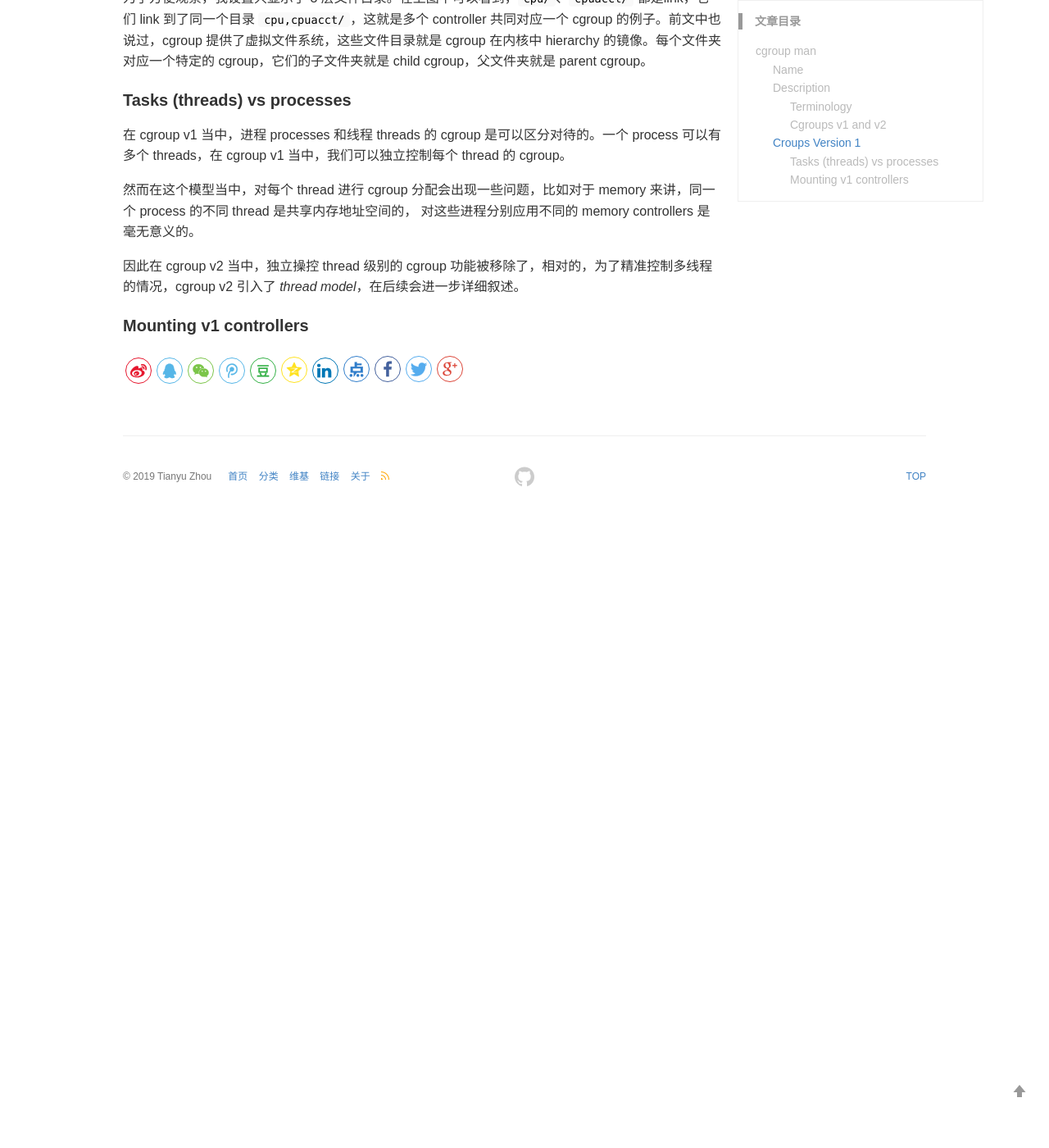
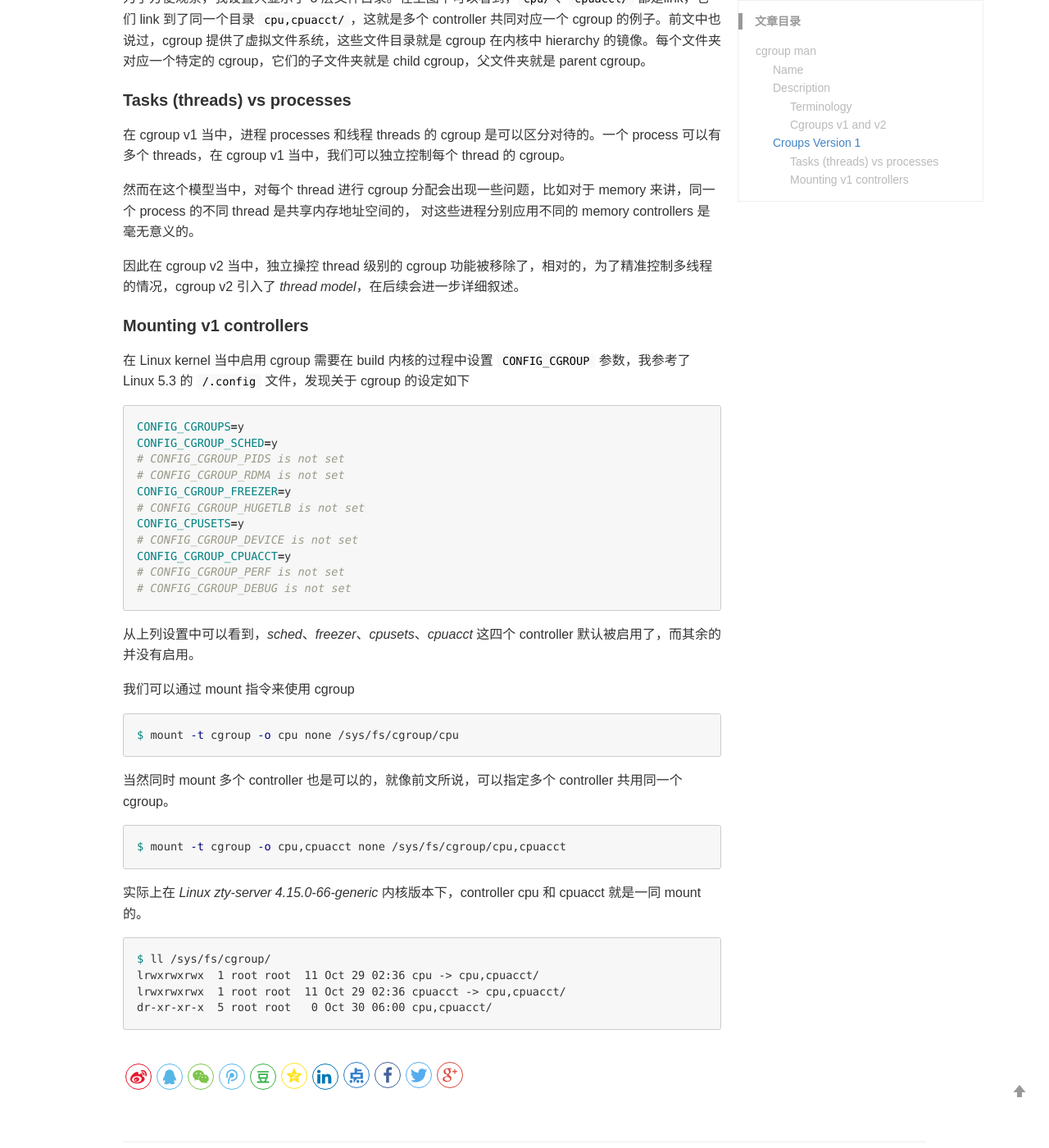
Before and after one commit to WYWAshley/WYWAshley.github.io, a Jekyll site: the page built from _posts/2019-10-28-cgroups-usage.md, in a window 1280 px wide and 1400 px high, scrolled down 2964 px. Shown: the whole window at 82% size. Built offline with Jekyll 4.4.1, drawn with Linux system fonts in a browser that asks for light colours; comment, search, counter and statistics services are not loaded; before the commit the page ends 3594 px from its top, so only the background shows below that.

Commit message:
Update 2019-10-28-cgroups-usage.md

````diff
--- a/_posts/2019-10-28-cgroups-usage.md
+++ b/_posts/2019-10-28-cgroups-usage.md
@@ -118,3 +118,42 @@ $ tree -d -L 3 /sys/fs/cgroup/
 因此在 cgroup v2 当中，独立操控 thread 级别的 cgroup 功能被移除了，相对的，为了精准控制多线程的情况，cgroup v2 引入了 *thread model*，在后续会进一步详细叙述。
 
 #### Mounting v1 controllers
+
+在 Linux kernel 当中启用 cgroup 需要在 build 内核的过程中设置 `CONFIG_CGROUP` 参数，我参考了 Linux 5.3 的 `/.config` 文件，发现关于 cgroup 的设定如下
+
+```shell
+CONFIG_CGROUPS=y
+CONFIG_CGROUP_SCHED=y
+# CONFIG_CGROUP_PIDS is not set
+# CONFIG_CGROUP_RDMA is not set
+CONFIG_CGROUP_FREEZER=y
+# CONFIG_CGROUP_HUGETLB is not set
+CONFIG_CPUSETS=y
+# CONFIG_CGROUP_DEVICE is not set
+CONFIG_CGROUP_CPUACCT=y
+# CONFIG_CGROUP_PERF is not set
+# CONFIG_CGROUP_DEBUG is not set
+```
+
+从上列设置中可以看到，*sched*、*freezer*、*cpusets*、*cpuacct* 这四个 controller 默认被启用了，而其余的并没有启用。
+
+我们可以通过 mount 指令来使用 cgroup
+
+```shell
+$ mount -t cgroup -o cpu none /sys/fs/cgroup/cpu
+```
+
+当然同时 mount 多个 controller 也是可以的，就像前文所说，可以指定多个 controller 共用同一个 cgroup。
+
+```shell
+$ mount -t cgroup -o cpu,cpuacct none /sys/fs/cgroup/cpu,cpuacct
+```
+
+实际上在 *Linux zty-server 4.15.0-66-generic* 内核版本下，controller cpu 和 cpuacct 就是一同 mount 的。
+
+```shell
+$ ll /sys/fs/cgroup/
+lrwxrwxrwx  1 root root  11 Oct 29 02:36 cpu -> cpu,cpuacct/
+lrwxrwxrwx  1 root root  11 Oct 29 02:36 cpuacct -> cpu,cpuacct/
+dr-xr-xr-x  5 root root   0 Oct 30 06:00 cpu,cpuacct/
+```
````
